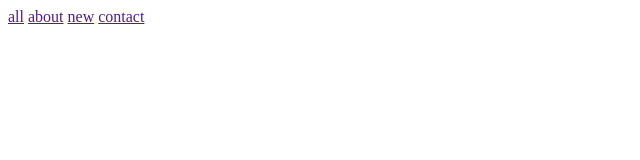
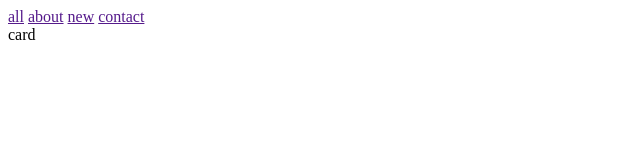
Before and after one commit to LazimDeveloper/Demo, a plain HTML site: page index.html in a window 1280 px wide. Shown: the full height of the page, 0-640 px from the left. Drawn offline with Linux system fonts and the light colour scheme.

Commit message:
css add korsi

```diff
--- a/index.html
+++ b/index.html
@@ -16,5 +16,7 @@
     </header>
 
 
+    <div class="div">card</div>
+
 </body>
 </html>
--- /dev/null
+++ b/style.css
@@ -0,0 +1,3 @@
+.div{
+    background-color: blueviolet;
+}
```
